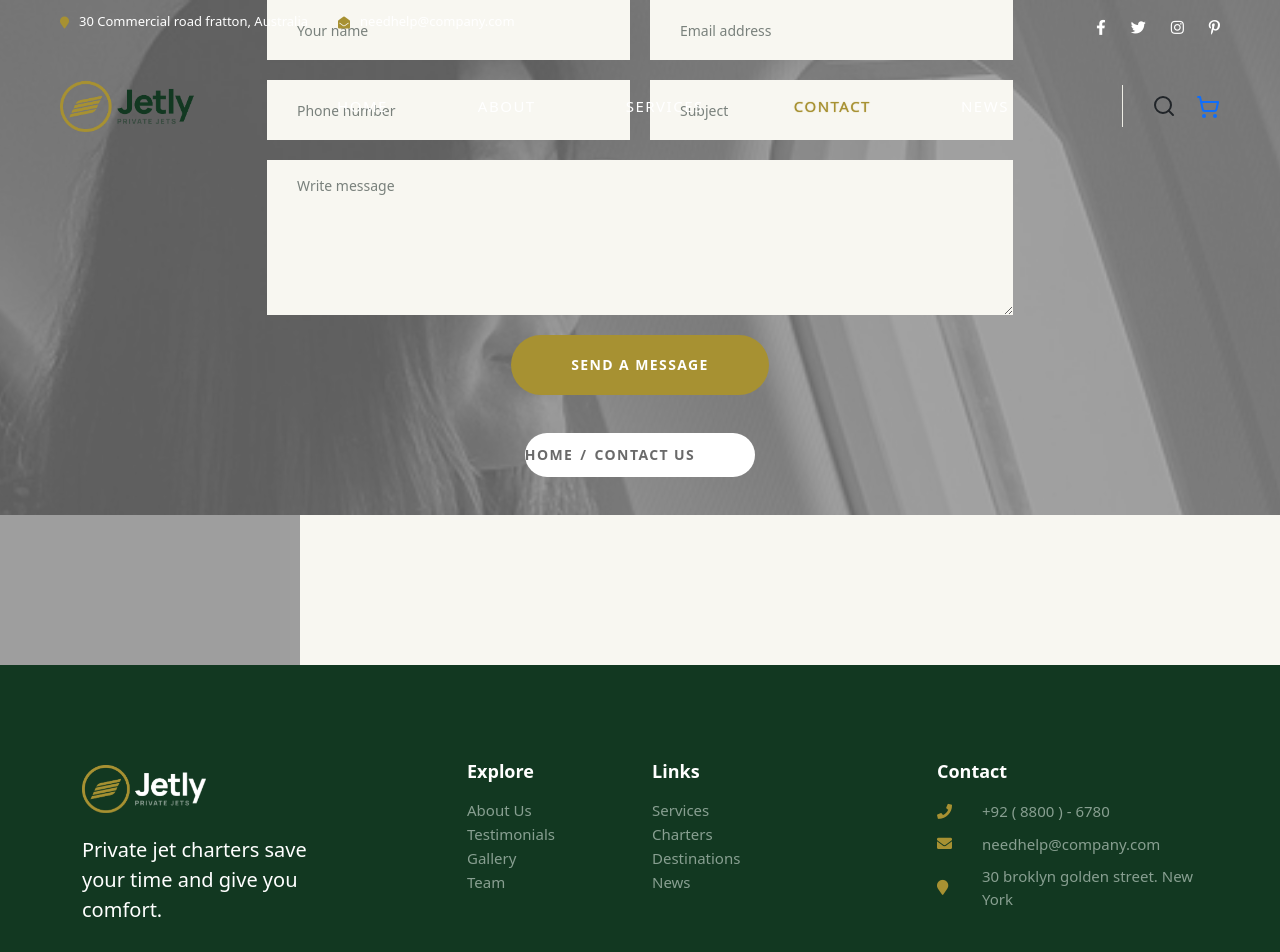
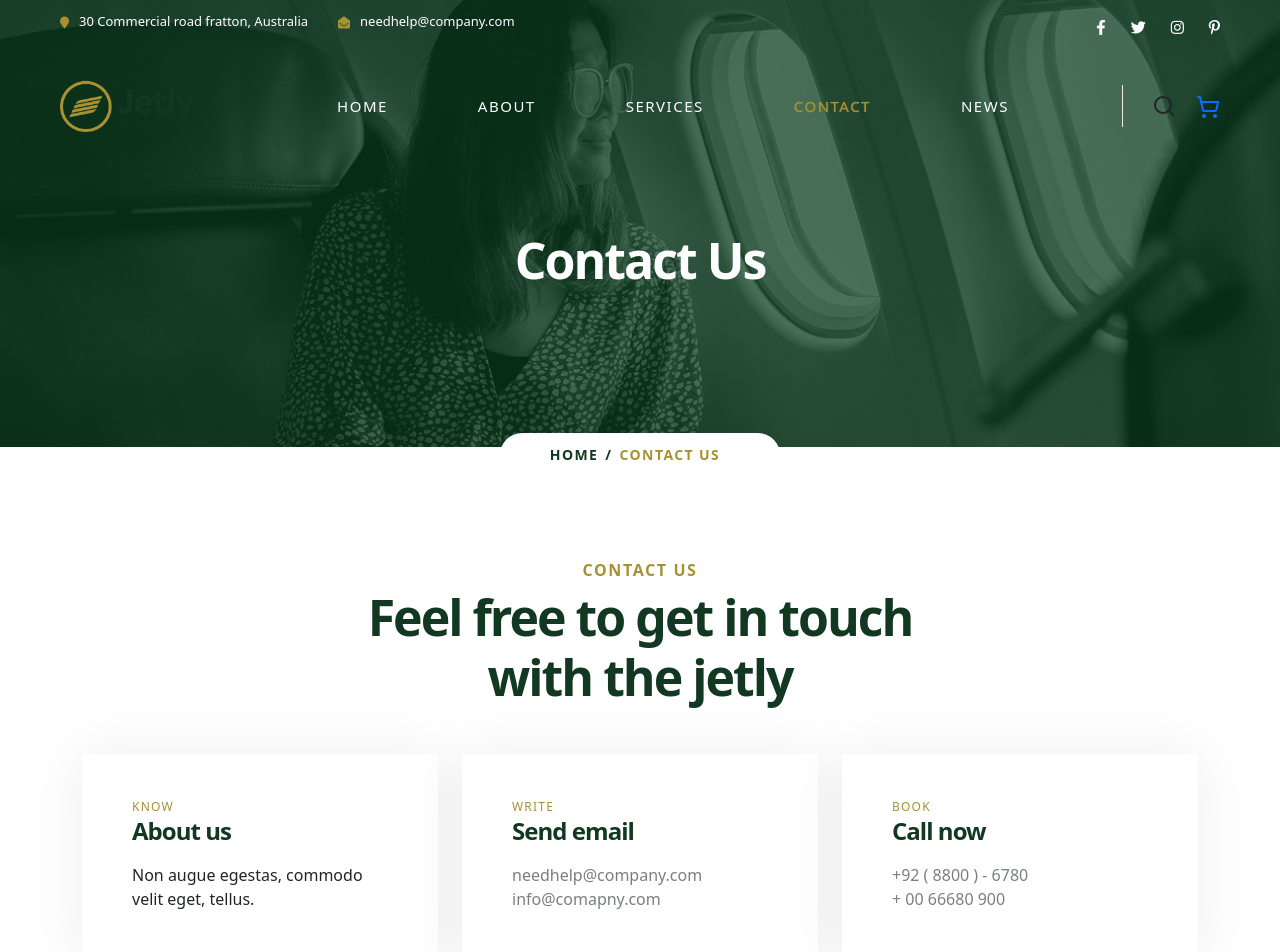
Before and after one commit to remurid/Trans-Addis_website, a Next.js app in the folder react-app/: page /contact-us in a window 1280 px wide. Shown: the top 952 px of the page. Built offline with nearby package versions, Linux system fonts and the light colour scheme; grey boxes are pictures that could not be loaded.

Commit message:
feat: enhance Contact Us page layout and styling; add navigation links and contact information

```diff
--- a/react-app/src/app/contact-us/page.tsx
+++ b/react-app/src/app/contact-us/page.tsx
@@ -1,6 +1,7 @@
 import Header from '@/components/Header';
 import Footer from '@/components/Footer';
 import ClientScripts from '@/components/ClientScripts';
+import Link from 'next/dist/client/link';
 
 export default function ContactUs() {
   const menuItems = [
@@ -53,20 +54,87 @@ export default function ContactUs() {
       />
 
       <main>
-        <section className="page-header page-header-bg">
+        <section className="page-header">
+            <div className="page-header-bg"></div>
+
+            {/* These borders are what make the Jetly theme look authentic */}
             <div className="main-slider-border"></div>
             <div className="main-slider-border main-slider-border-two"></div>
             <div className="main-slider-border main-slider-border-three"></div>
             <div className="main-slider-border main-slider-border-four"></div>
             <div className="main-slider-border main-slider-border-five"></div>
             <div className="main-slider-border main-slider-border-six"></div>
+
             <div className="container">
               <div className="page-header__inner">
                 <h2>Contact Us</h2>
                 <ul className="thm-breadcrumb list-unstyled">
-                <li><a href="/">Home</a></li>
-                <li><span>Contact Us</span></li>
+                  <div className="xx">
+                    <li>
+                      <Link href="/">Home</Link>
+                    </li>
+                    <li className="active">
+                      <span style={{ color: "var(--jetly-base)" }}>
+                        Contact Us
+                      </span>
+                    </li>
+                  </div>
                 </ul>
+              </div>
+            </div>
+          </section>
+
+          <section className="contact-page">
+        <div className="container">
+                            <div className="section-title text-center">
+                                            <span className="section-title__tagline">Contact us
+</span>
+                                                                <h2 className="section-title__title">Feel free to get in touch <br></br> with the jetly</h2>
+                                    </div>
+                                        <div className="row">
+                        <div className="col-xl-4 col-lg-4 wow fadeInUp" data-wow-delay="100ms">
+                            <div className="contact-page__single">
+                                <div className="contact-page__title-box">
+                                    <div className="contact-page__title">
+                                        <span>know</span>
+                                        <h3>About us</h3>
+                                    </div>
+                                    <div className="contact-page__icon icon-svg">
+                                        <span aria-hidden="true" className="   icon-flight-1"></span>                                    </div>
+                                </div>
+                                <p className="contact-page__text">Non augue egestas, commodo velit eget, tellus.</p>
+                            </div>
+                        </div>
+
+                        <div className="col-xl-4 col-lg-4 wow fadeInUp" data-wow-delay="100ms">
+                            <div className="contact-page__single">
+                                <div className="contact-page__title-box">
+                                    <div className="contact-page__title">
+                                        <span>write</span>
+                                        <h3>Send email</h3>
+                                    </div>
+                                    <div className="contact-page__icon icon-svg">
+                                        <span aria-hidden="true" className="   icon-envelope-back"></span>                                    </div>
+                                </div>
+                                <p className="contact-page__text"> <a href="mailto:needhelp@company.com">needhelp@company.com</a>
+<a href="mailto:info@comapny.com">info@comapny.com</a></p>
+                            </div>
+                        </div>
+                        <div className="col-xl-4 col-lg-4 wow fadeInUp" data-wow-delay="100ms">
+                            <div className="contact-page__single">
+                                <div className="contact-page__title-box">
+                                    <div className="contact-page__title">
+                                        <span>book</span>
+                                        <h3>Call now</h3>
+                                    </div>
+                                    <div className="contact-page__icon icon-svg">
+                                        <span aria-hidden="true" className="   icon-call"></span>                                    </div>
+                                </div>
+                                <p className="contact-page__text"><a href="tel:9288006780">+92 ( 8800 ) - 6780</a>
+ <a href="tel:0066680900">+ 00 66680 900</a></p>
+                            </div>
+                        </div>
+
                                     </div>
                     </div>
     </section>
--- a/react-app/src/app/page.tsx
+++ b/react-app/src/app/page.tsx
@@ -17,7 +17,7 @@ export default function Home() {
     { label: 'About', href: '/about-us' },
     { label: 'Services', href: '/services' },
     { label: 'Contact', href: '/contact-us' },
-    { label: 'News', href: '/blog' },
+    // { label: 'News', href: '/blog' },
   ];
 
   const socialLinks = [
```
Also changed, not shown: react-app/src/styles/style.css. Lines whose indentation alone changed are shown as unchanged.
